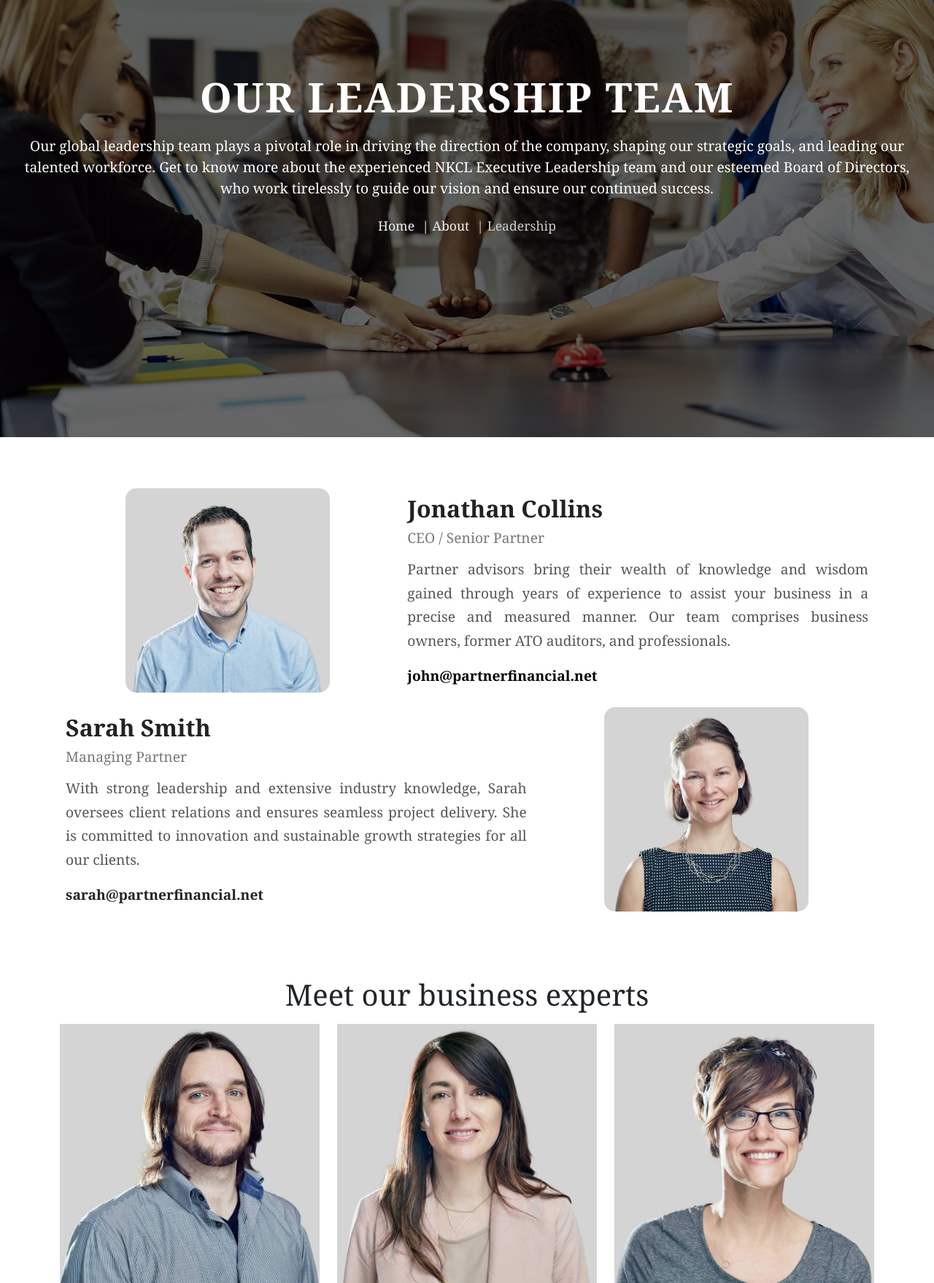
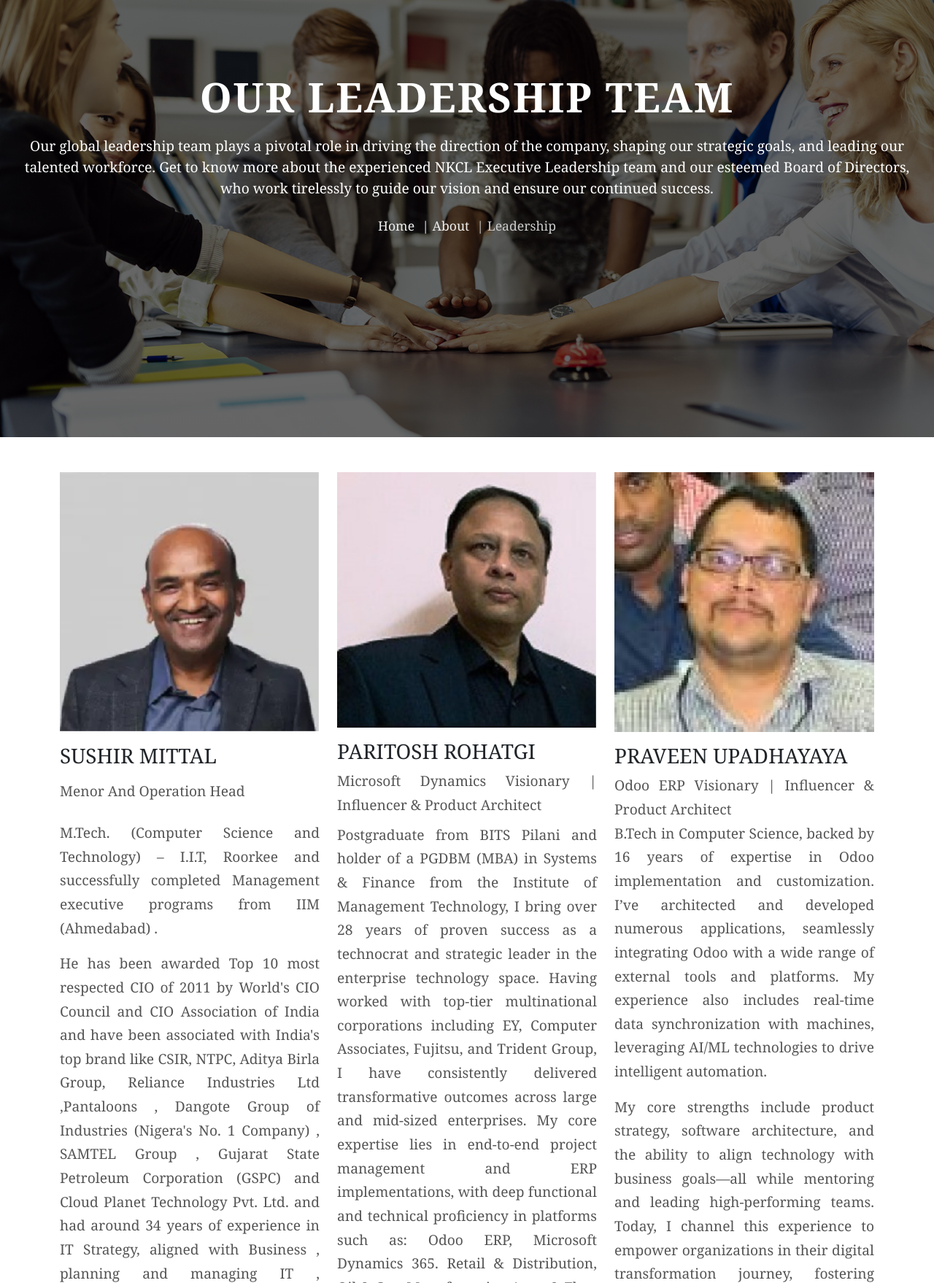
Before and after one commit to neemkaroli12/Neemkaroli-_Consulting, a Django app: page /leadership/ in a window 1280 px wide. Shown: the part 142-1900 px from the top of the page at 73% size. Run offline with Django 5.2, Linux system fonts and the light colour scheme.

Commit message:
Add leadership.html

```diff
--- a/consulting_app/templates/leadership.html
+++ b/consulting_app/templates/leadership.html
@@ -176,6 +176,35 @@
             padding: 0 10px;
         }
     }
+    {% comment %} .buisness-card {
+    display: flex;
+    flex-direction: column;
+    padding: 20px;
+    background-color: #fff;
+    border-radius: 10px;
+    box-shadow: 0 4px 12px rgba(0, 0, 0, 0.05);
+    height: 100%;
+}
+
+.buisness-card img {
+    width: 100%;
+    max-height: 280px;
+    object-fit: cover;
+    border-radius: 10px;
+}
+
+.buisness-card h3 {
+    font-size: 1.5rem;
+    margin-top: 1rem;
+    font-weight: 700;
+}
+
+.buisness-card p {
+    font-size: 1rem;
+    color: #555;
+    text-align: justify;
+} {% endcomment %}
+
 </style>
 
 <section class="page-title">
@@ -187,73 +216,45 @@
         <li class="active">| Leadership</li>
     </ol>
 </section>
-
-<div class="container vis-container">
-    <div class="row align-items-center team-card">
-        <div class="col-lg-5 text-center">
-            <img src="{% static 'images/team1.jpg' %}" alt="Jonathan Collins" class="img-fluid">
-        </div>
-        <div class="col-lg-7">
-            <h2 class="mb-2">Jonathan Collins</h2>
-            <h4 class="mb-3">CEO / Senior Partner</h4>
-            <p>
-                Partner advisors bring their wealth of knowledge and wisdom gained through years of experience
-                to assist your business in a precise and measured manner. Our team comprises business owners,
-                former ATO auditors, and professionals.
-            </p>
-            <p><a href="mailto:john@partnerfinancial.net">john@partnerfinancial.net</a></p>
-        </div>
-    </div>
-    <div class="row align-items-center team-card flex-row-reverse">
-        <div class="col-lg-5 text-center">
-            <img src="{% static 'images/team2.jpg' %}" alt="Sarah Smith" class="img-fluid">
-        </div>
-        <div class="col-lg-7">
-            <h2 class="mb-2">Sarah Smith</h2>
-            <h4 class="mb-3">Managing Partner</h4>
-            <p>
-                With strong leadership and extensive industry knowledge, Sarah oversees client relations and
-                ensures seamless project delivery. She is committed to innovation and sustainable growth
-                strategies for all our clients.
-            </p>
-            <p><a href="mailto:sarah@partnerfinancial.net" class="text-dark">sarah@partnerfinancial.net</a></p>
-        </div>
-    </div>
-</div>
-
-<div class="container">
+<div class="container mt-5">
     <div class="row">
-        <h1 class="text-center mb-3">Meet our business experts</h1>
-        <div class="col-lg-4">
-            <div class="card border-0 buisness-card">
-                <img src="{% static 'images/team3.jpg' %}" alt="">
+        <div class="col-lg-4 d-flex align-items-stretch">
+            <div class="card border-0 buisness-card ">
+                <img src="{% static 'images/team1s.png' %}" alt="">
                 <div class="card-text">
-                    <h3 class="mt-3">Luke Slater</h3>
-                    <p class="mb-2">Business Growth Expert</p>
-                    <p>Partner advisors bring their wealth of knowledge and wisdom gained through years of experience to assist your business in a precise and measured manner. Our team comprises business owners, former ATO auditors and professionals.</p>
-                    <p><a href="mailto:luke@partnerfinancial.net">luke@partnerfinancial.net</a></p>
+                    <h3 class="mt-3 mb-3">SUSHIR MITTAL</h3>
+                    <p class="mb-4">Menor And Operation Head</p>
+                    <p>M.Tech. (Computer Science and Technology) – I.I.T, Roorkee and  successfully completed Management executive programs from IIM (Ahmedabad) .</p>
+                        <p>He has been awarded Top 10 most  respected CIO of 2011 by World's  CIO Council and CIO Association of India  and have been associated with India's top brand  like CSIR, NTPC, Aditya Birla Group, Reliance Industries Ltd ,Pantaloons , Dangote Group of Industries (Nigera's  No. 1 Company)  , SAMTEL Group , Gujarat State Petroleum Corporation (GSPC) and Cloud Planet Technology Pvt. Ltd. and had around 34  years of experience in IT Strategy, aligned with Business  , planning and managing  IT , Information Security and business systems like SAP , BI and MIS , P & L responsible for  IT  Company .</p>
                 </div>
             </div>
         </div>
         <div class="col-lg-4">
             <div class="card border-0 buisness-card">
-                <img src="{% static 'images/team4.jpg' %}" alt="">
+                <img src="{% static 'images/team3p.png' %}" alt="" height="350px">
                 <div class="card-text">
-                    <h3 class="mt-3">Kelly Barber</h3>
-                    <p class="mb-2">Senior Tax Advisor</p>
-                    <p>Partner advisors bring their wealth of knowledge and wisdom gained through years of experience to assist your business in a precise and measured manner. Our team comprises business owners, former ATO auditors and professionals.</p>
-                    <p><a href="mailto:kelly@partnerfinancial.net">kelly@partnerfinancial.net</a></p>
+                    <h3 class="mt-3">PARITOSH ROHATGI</h3>
+                    <p class="mb-2">Microsoft Dynamics Visionary | Influencer & Product Architect</p>
+                    <p>Postgraduate from BITS Pilani and holder of a PGDBM (MBA) in Systems & Finance from the Institute of Management Technology, I bring over 28 years of proven success as a technocrat and strategic leader in the enterprise technology space.
+Having worked with top-tier multinational corporations including EY, Computer Associates, Fujitsu, and Trident Group, I have consistently delivered transformative outcomes across large and mid-sized enterprises.
+My core expertise lies in end-to-end project management and ERP implementations, with deep functional and technical proficiency in platforms such as: Odoo ERP, Microsoft Dynamics 365.
+Retail & Distribution, Oil & Gas, Manufacturing
+Asset & Fleet Management, Equipment Leasing & Renting.
+I specialize in aligning technology with business strategy—driving operational excellence, financial visibility, and scalable growth through tailored ERP solutions.
+</p>
+
                 </div>
             </div>
         </div>
         <div class="col-lg-4">
             <div class="card border-0 buisness-card">
-                <img src="{% static 'images/team5.jpg' %}" alt="">
+                <img src="{% static 'images/team2o.png' %}" alt="">
                 <div class="card-text" >
-                    <h3 class="mt-3">Elizabeth Pierce</h3>
-                    <p class="mb-2">Senior Strategy Advisor</p>
-                    <p>Partner advisors bring their wealth of knowledge and wisdom gained through years of experience to assist your business in a precise and measured manner. Our team comprises business owners, former ATO auditors and professionals.</p>
-                    <p><a href="mailto:liz@partnerfinancial.net">liz@partnerfinancial.net</a></p>
+                    <h3 class="mt-3">PRAVEEN UPADHAYAYA </h3>
+                    <p class="m-0">Odoo ERP Visionary | Influencer & Product Architect</p>
+                    <p>B.Tech in Computer Science, backed by 16 years of expertise in Odoo implementation and customization. I’ve architected and developed numerous applications, seamlessly integrating Odoo with a wide range of external tools and platforms. My experience also includes real-time data synchronization with machines, leveraging AI/ML technologies to drive intelligent automation.</p>
+<p>My core strengths include product strategy, software architecture, and the ability to align technology with business goals—all while mentoring and leading high-performing teams. Today, I channel this experience to empower organizations in their digital transformation journey, fostering innovation and sustainable success.
+</p>
                 </div>
             </div>
         </div>
@@ -285,7 +286,7 @@
       </div>
 
       <div class="col-md-3 mb-4">
-        <!-- Handshake from Font Awesome -->
+
         <i class="fa-solid fa-handshake fs-1 mb-3 text-warning"></i>
         <h2 class="fw-bold counter" data-target="20">0</h2>
         <p>Years Microsoft Gold Partner</p>
```
Also changed, not shown: static/images/team1.jpg (deleted), static/images/team1s.png (added), static/images/team2.jpg (deleted), static/images/team2o.png (added), static/images/team3.jpg (deleted), static/images/team3p.png (added), static/images/team4.jpg (deleted), static/images/team5.jpg (deleted).
